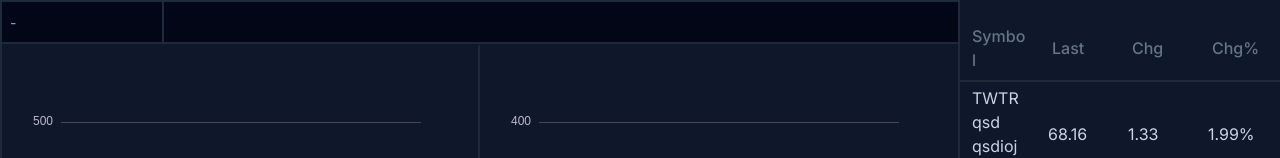
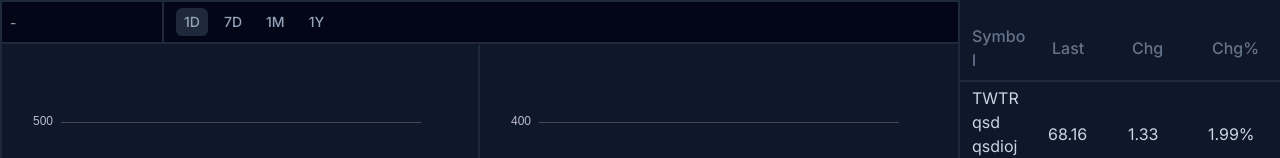
Before and after one commit to ArthurChf/Cryptoviz, a Vue app in the folder app/: page / in a window 1280 px wide. Shown: the top 158 px of the page. Built offline with nearby package versions, Linux system fonts and the light colour scheme.

Commit message:
Period selector component (wip)

```diff
--- a/app/package.json
+++ b/app/package.json
@@ -8,6 +8,7 @@
         "lint": "eslint . --ext .vue,.js,.ts"
     },
     "dependencies": {
+        "dayjs": "^1.11.10",
         "echarts": "^5.4.3",
         "pinia": "^2.0.36",
         "url": "^0.11.1",
--- a/app/src/components/AppChart.vue
+++ b/app/src/components/AppChart.vue
@@ -27,8 +27,6 @@ onMounted(() => {
         date.push([now.getFullYear(), now.getMonth() + 1, now.getDate()].join('/'));
         data.push(Math.round((Math.random() - 0.5) * 20 + data[i - 1]!));
     }
-    console.log(data);
-    console.log(date);
     const option: echarts.EChartsOption = {
         backgroundColor: 'transparent',
         tooltip: {
--- a/app/src/components/AppNavbar.vue
+++ b/app/src/components/AppNavbar.vue
@@ -1,11 +1,13 @@
 <template>
-    <div class="flex scrollbar flex-nowrap bg-slate-950 text-slate-400 border-b-2 border-slate-800">
+    <div class="flex scrollbar flex-nowrap bg-slate-950 text-slate-400 border-b-2 border-slate-800 items-center gap-3">
         <AppSelect :loading="itemsLoading" :items="currencyItems" @update="searchCurrency" class="inline-flex border-r-2 border-slate-800" />
+        <AppPeriodSelector />
     </div>
 </template>
 
 <script setup lang="ts">
 import AppSelect from '@components/AppSelect.vue';
+import AppPeriodSelector from '@components/AppPeriodSelector.vue';
 import type { CurrencyType } from '@types/CurrencyType';
 import { ref } from 'vue';
 
--- /dev/null
+++ b/app/src/components/AppPeriodSelector.vue
@@ -0,0 +1,22 @@
+<template>
+    <div class="flex items-center gap-2 text-sm font-medium">
+        <span class="select-none transition duration-[200ms] hover:bg-slate-800 cursor-pointer rounded-md px-2 py-1" :class="[{ 'bg-slate-800': period === selectedPeriod }]" v-for="period in PeriodSelectorEnum" @click="selectPeriod(period)">{{ period }}</span>
+    </div>
+</template>
+
+<script setup lang="ts">
+import { PeriodSelectorEnum } from '@enums/period-selector/PeriodSelectorEnum';
+import dayjs from 'dayjs';
+import { ref } from 'vue';
+
+const selectedPeriod = ref<PeriodSelectorEnum>(PeriodSelectorEnum.ONE_DAY);
+
+function selectPeriod(period: PeriodSelectorEnum): void {
+    if(period === PeriodSelectorEnum.ONE_DAY) console.log(dayjs().subtract(1, 'day').startOf('day').format('DD/MM/YYYY HH:mm:ss'));
+    else if(period === PeriodSelectorEnum.SEVEN_DAYS) console.log(dayjs().subtract(7, 'days').startOf('day').format('DD/MM/YYYY HH:mm:ss'));
+    else if(period === PeriodSelectorEnum.ONE_MONTH) console.log(dayjs().subtract(1, 'month').startOf('day').format('DD/MM/YYYY HH:mm:ss'));
+    else console.log(dayjs().subtract(1, 'year').startOf('day').format('DD/MM/YYYY HH:mm:ss'));
+
+    selectedPeriod.value = period;
+}
+</script>
--- /dev/null
+++ b/app/src/enums/period-selector/PeriodSelectorEnum.ts
@@ -0,0 +1,6 @@
+export enum PeriodSelectorEnum {
+    ONE_DAY = '1D',
+    SEVEN_DAYS = '7D',
+    ONE_MONTH = '1M',
+    ONE_YEAR = '1Y'
+}
```
Also changed, not shown: 1 other file (tests, documents, lock files or other folders).
